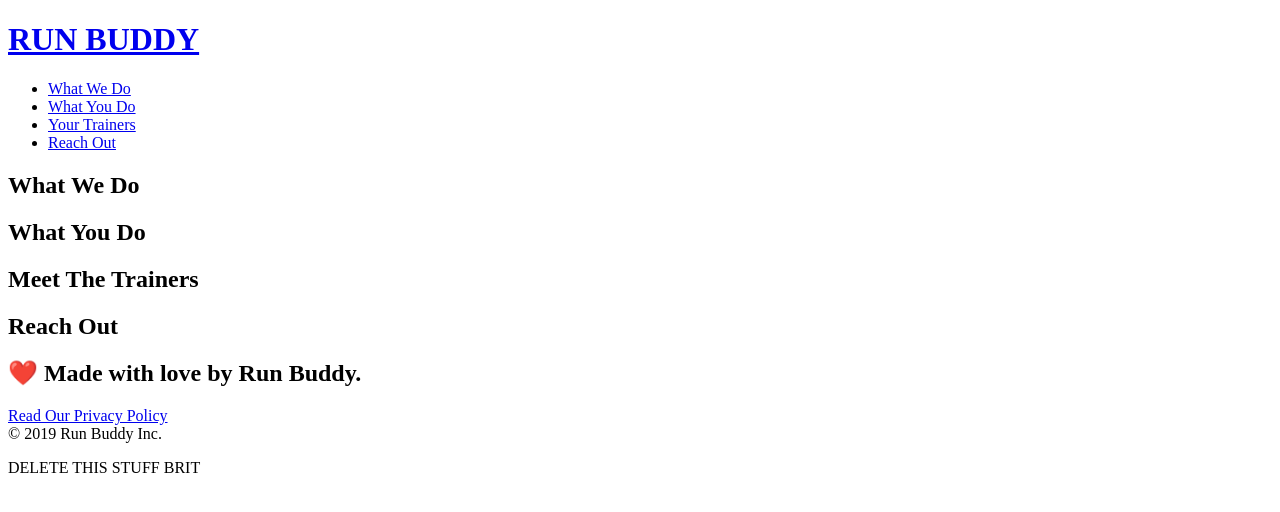
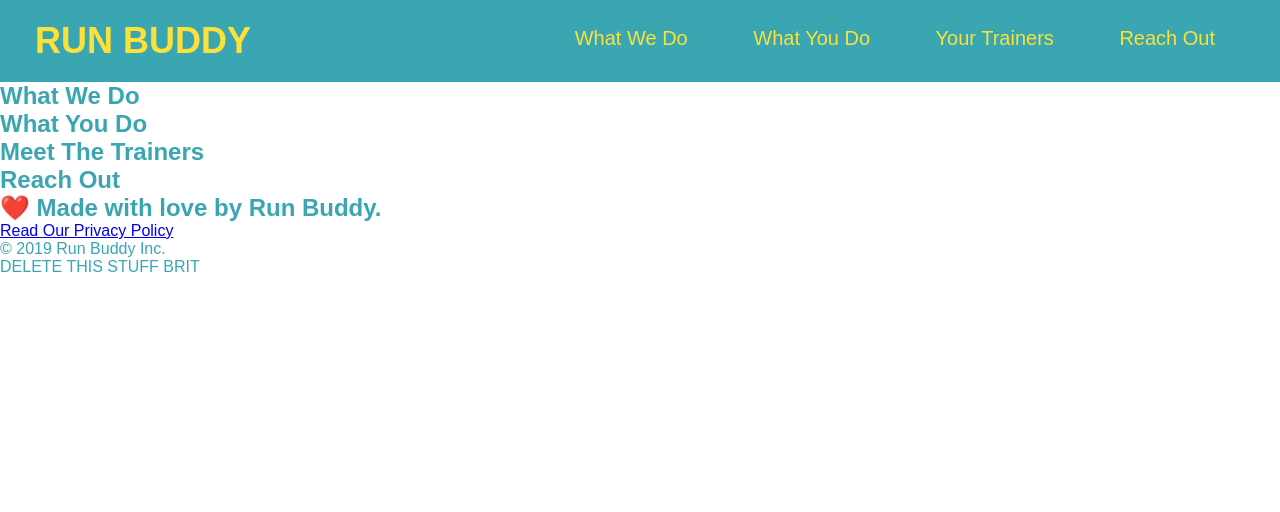
Before and after one commit to bsovic23/run-buddy, a plain HTML site: page index.html in a window 1280 px wide. Drawn offline with Linux system fonts and the light colour scheme.

Commit message:
added CSS styling to header

```diff
--- /dev/null
+++ b/assets/css/style.css
@@ -0,0 +1,46 @@
+/* Default CSS values for every element */
+
+* {
+    margin: 0;
+    padding: 0;
+}
+
+/* body CS */
+body {
+    font-family: Arial, Helvetica, sans-serif;
+    color: #39a6b2;
+}
+
+/* header css */
+header {
+    padding: 20px 35px;
+    background-color: #39a6b2;
+}
+
+header h1 {
+    font-weight: bold;
+    font-size: 36px;
+    color: #fce138;
+    margin: 0;
+    display: inline;
+}
+
+header a {
+    text-decoration: none;
+    color: #fce138;
+}
+
+header nav {
+    float: right;
+    margin: 7px 0;
+}
+
+header nav ul li {
+    display: inline;
+}
+
+header nav ul li {
+    margin: 0 30px;
+    font-weight: lighter;
+    font-size: 20px;
+}
--- a/index.html
+++ b/index.html
@@ -3,7 +3,7 @@
     <head>
         <title>RUN-BUDDY</title>
         <meta CHARSET="UTF-8">
-        <link rel="stylesheet" href="runbuddy_style.css" />
+        <link rel="stylesheet" href="./assets/css/style.css" />
     </head>
 
     <body>
```
